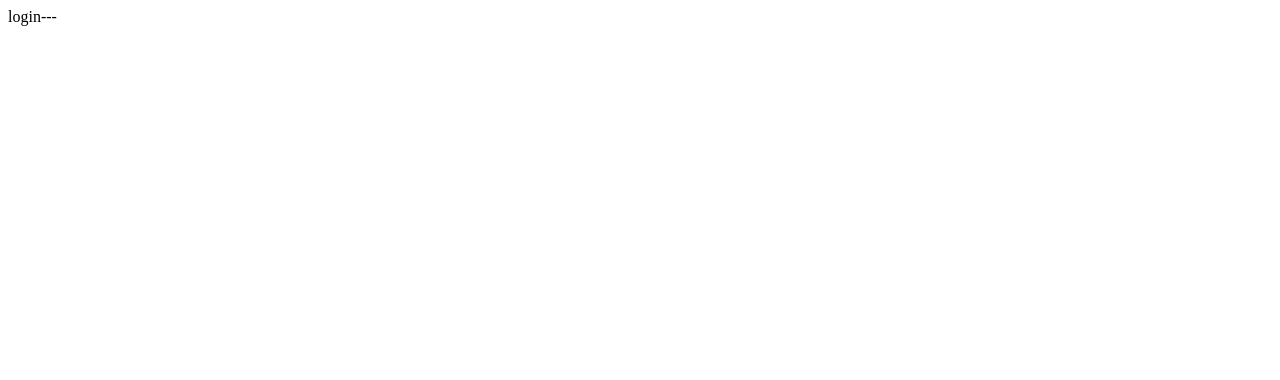
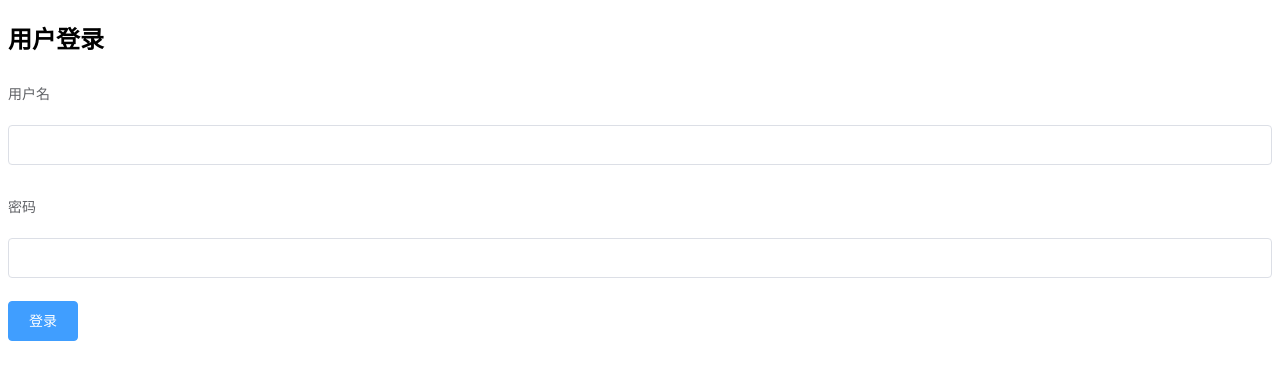
Before and after one commit to rzname/shopmanager63, a Vue app: page /#/login in a window 1280 px wide. Shown: the top 380 px of the page. Built offline with nearby package versions, Linux system fonts and the light colour scheme.

Commit message:
登录-引入表单组件

```diff
--- a/src/components/login.vue
+++ b/src/components/login.vue
@@ -1,15 +1,31 @@
 <template>
-    <div>
-        login---
+    <div class="login-wrap">
+        <el-form
+        class="login-form" label-position="top" label-width="80px" :model="formdata">
+            <h2>用户登录</h2>
+            <el-form-item label="用户名">
+             <el-input v-model="formdata.username"></el-input>
+        </el-form-item>
+        <el-form-item label="密码">
+         <el-input v-model="formdata.password"></el-input>
+         </el-form-item>
+         <el-button class="login-btn" type="primary">登录</el-button>
+        </el-form>
     </div>
 </template>
 
 <script>
 export default {
-
-}
+    data(){
+        return {
+            formdata:{
+                username:'',
+                password:''
+            }
+        }
+    }
+};
 </script>
 
 <style>
-
 </style>
```
